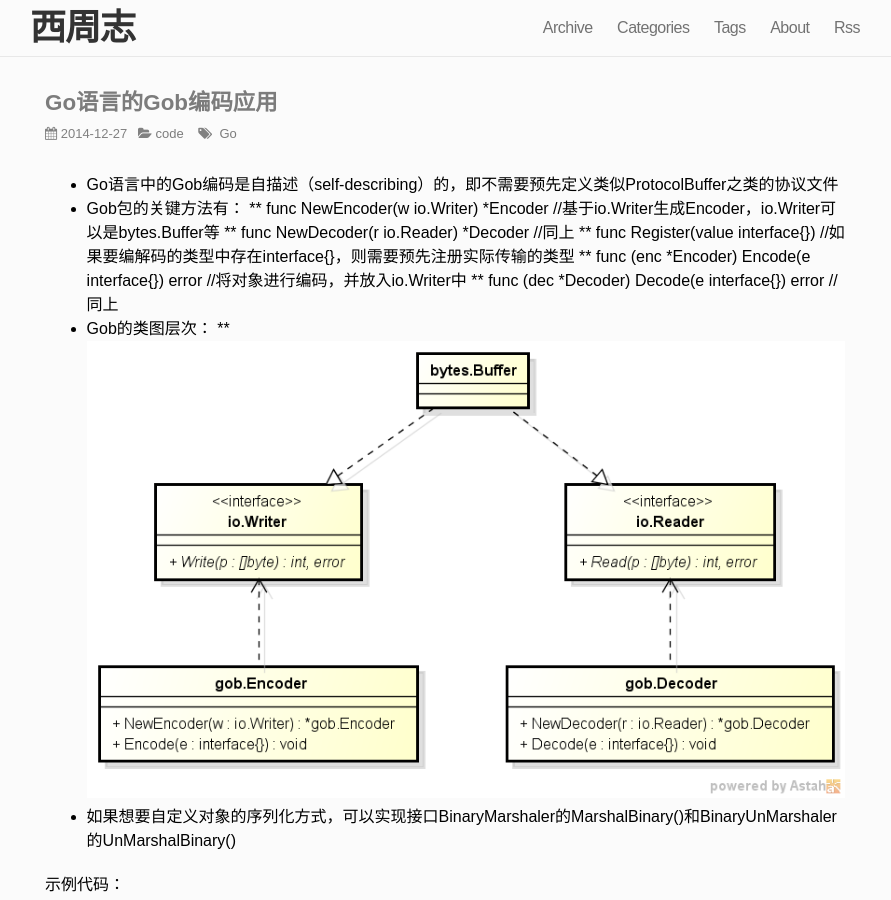
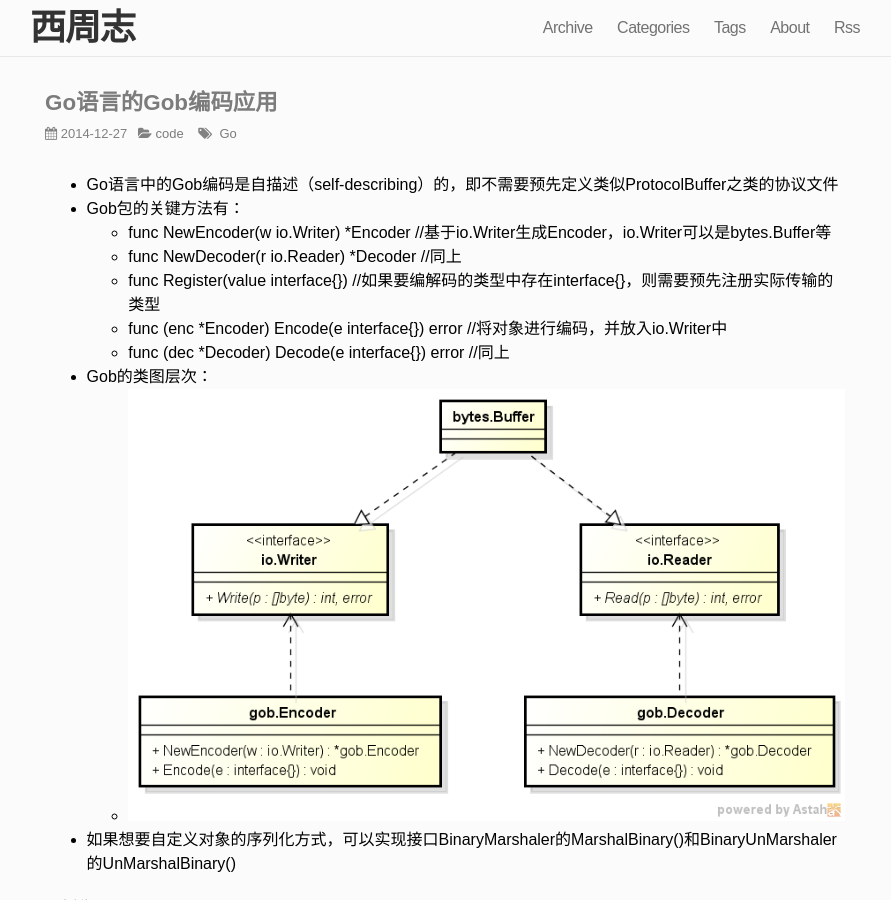
Before and after one commit to joezxy/joezxy.github.io, a Jekyll site: the page built from _posts/2014-12-27-golang-gob.md, in a window 1280 px wide and 900 px high. Shown: the whole window, without its empty margins (195-1086 px from the left). Built offline with Jekyll 4.4.1, drawn with Linux system fonts in a browser that asks for light colours; nearby versions of some CDN libraries; Markdown is read by kramdown in place of the engine named in the settings; comment, search, counter and statistics services are not loaded.

Commit message:
change the format

````diff
--- a/_posts/2014-12-27-golang-gob.md
+++ b/_posts/2014-12-27-golang-gob.md
@@ -7,16 +7,17 @@ tags: [Go]
 
 * Go语言中的Gob编码是自描述（self-describing）的，即不需要预先定义类似ProtocolBuffer之类的协议文件
 * Gob包的关键方法有：
-** func NewEncoder(w io.Writer) *Encoder	//基于io.Writer生成Encoder，io.Writer可以是bytes.Buffer等
-** func NewDecoder(r io.Reader) *Decoder	//同上
-** func Register(value interface{})			//如果要编解码的类型中存在interface{}，则需要预先注册实际传输的类型
-** func (enc *Encoder) Encode(e interface{}) error	//将对象进行编码，并放入io.Writer中
-** func (dec *Decoder) Decode(e interface{}) error	//同上
+	* func NewEncoder(w io.Writer) *Encoder	//基于io.Writer生成Encoder，io.Writer可以是bytes.Buffer等
+	* func NewDecoder(r io.Reader) *Decoder	//同上
+	* func Register(value interface{})			//如果要编解码的类型中存在interface{}，则需要预先注册实际传输的类型
+	* func (enc *Encoder) Encode(e interface{}) error	//将对象进行编码，并放入io.Writer中
+	* func (dec *Decoder) Decode(e interface{}) error	//同上
 * Gob的类图层次：
-** ![Gob Encoding](https://raw.githubusercontent.com/joezxy/joezxy.github.io/master/_img/20141227_gob_encoding.png)
+	* ![Gob Encoding](https://raw.githubusercontent.com/joezxy/joezxy.github.io/master/_img/20141227_gob_encoding.png)
 * 如果想要自定义对象的序列化方式，可以实现接口BinaryMarshaler的MarshalBinary()和BinaryUnMarshaler的UnMarshalBinary()
 
 示例代码：
+
 ```
 package main
 
@@ -44,7 +45,6 @@ type C struct {
 }
 
 func main() {
-
 	var buf bytes.Buffer
 
 	gob.Register(C{}) //Register for interface{} type
@@ -69,7 +69,7 @@ func main() {
 }
 ```
 
-运行结果为；
+运行结果为：
 ```
 1 p1 4
 10001 p2 {101}
````
